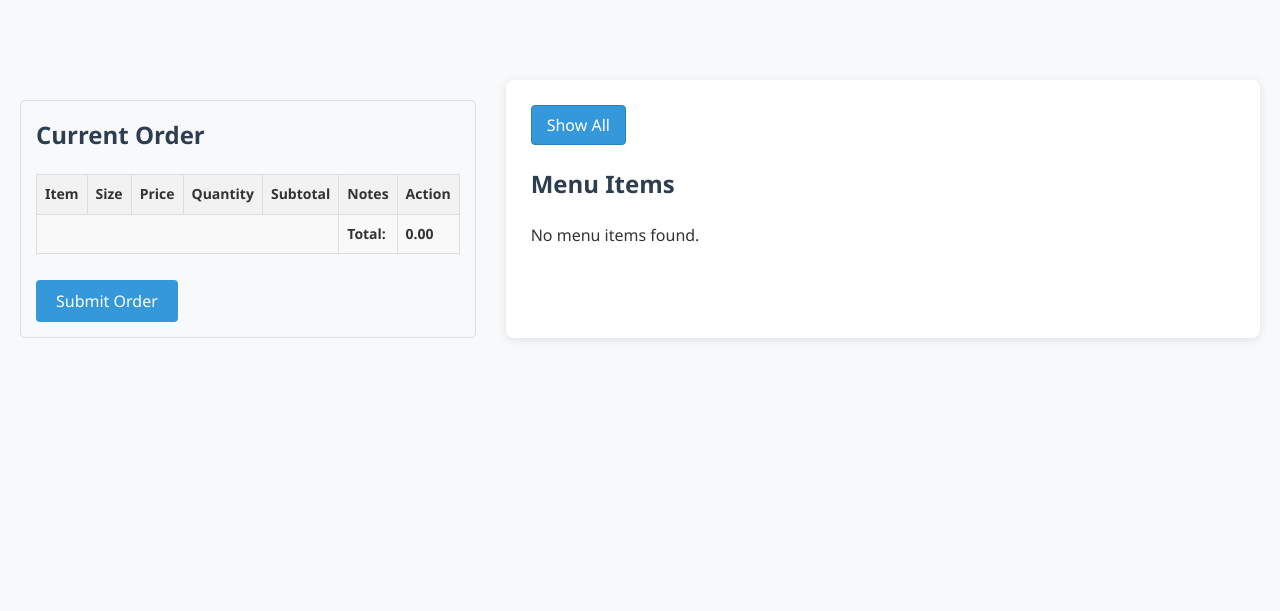
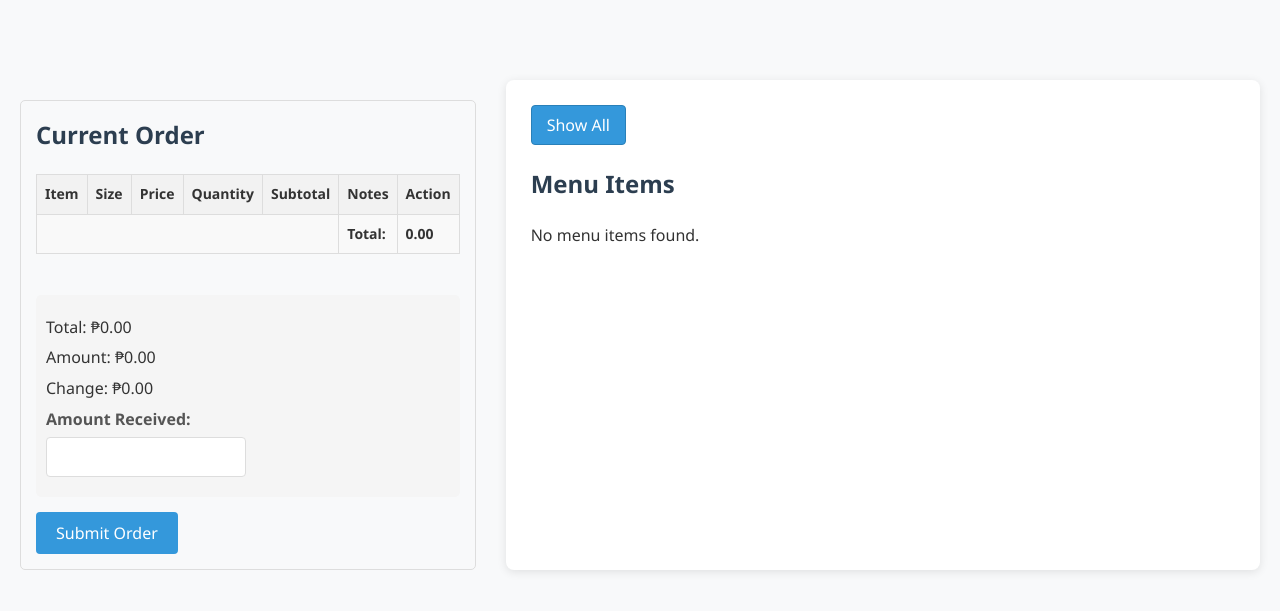
Before and after one commit to janz420/htdocs, a PHP site: page / in a window 1280 px wide. Shown: the top 611 px of the page. Run offline with PHP 8.4, Linux system fonts and the light colour scheme; data that the repository does not hold is empty.

Commit message:
New Update

```diff
--- a/admin/update.php
+++ b/admin/update.php
@@ -14,9 +14,9 @@ if($_POST){
     $menu->food_solo_price = $_POST['price2'] ?? null;
 
     if($menu->update()){
-        header("Location: index.php?message=Customer+updated");
+        header("Location: add.php?message=Customer+updated");
     } else{
-        header("Location: index.php?error=Unable+to+update+customer");
+        header("Location: add.php?error=Unable+to+update+customer");
     }
 }
 ?>
--- a/admin/update_form.php
+++ b/admin/update_form.php
@@ -39,7 +39,7 @@ $menu->readOne();
             </div>
 
             <button type="submit" class="btn">Update Menu</button>
-            <a href="index.php" class="btn btn-cancel">Cancel</a>
+            <a href="add.php" class="btn btn-cancel">Cancel</a>
         </form>
     </div>
 </body>
--- a/assets/css/main.css
+++ b/assets/css/main.css
@@ -127,7 +127,7 @@ input[type="number"] {
     border-radius: 4px;
     font-size: 16px;
     transition: border 0.3s;
-    width: 50%;
+    width: 80px;
 }
 
 input:focus {
--- a/assets/css/order.css
+++ b/assets/css/order.css
@@ -91,7 +91,7 @@
             position: fixed;
             bottom: 0;
             left: 0;
-            right: 0;
+            right: 70%;
             background: #f8f9fa;
             padding: 15px;
             box-shadow: 0 -2px 10px rgba(0,0,0,0.1);
@@ -126,3 +126,37 @@
 .menu-item-card > * {
     pointer-events: none; /* Allows clicks to pass through to the card */
 }
+
+
+
+.payment-section {
+    margin: 15px 0;
+    padding: 10px;
+    background: #f5f5f5;
+    border-radius: 5px;
+}
+
+.payment-section .form-group {
+    margin-bottom: 10px;
+}
+
+.payment-section label {
+    display: block;
+    margin-bottom: 5px;
+    font-weight: bold;
+}
+
+.payment-details {
+    margin-top: 10px;
+    font-size: 16px;
+}
+
+.payment-details div {
+    margin: 5px 0;
+}
+
+#payment-amount {
+    width: 100%;
+    padding: 8px;
+    font-size: 16px;
+}
--- a/assets/js/order.js
+++ b/assets/js/order.js
@@ -9,6 +9,12 @@ document.addEventListener('DOMContentLoaded', function() {
     const cancelButton = document.getElementById('cancel-selection');
     const addToOrderButton = document.getElementById('add-to-order');
     const priceOptions = document.querySelectorAll('.price-option');
+
+    const paymentAmountInput = document.getElementById('payment-amount');
+    const displayTotal = document.getElementById('display-total');
+    const displayAmount = document.getElementById('display-amount');
+    const displayChange = document.getElementById('display-change');
+
 
     let orderItems = JSON.parse(localStorage.getItem('orderItems')) || [];
     let currentSelectedItem = null;
@@ -28,6 +34,17 @@ document.addEventListener('DOMContentLoaded', function() {
             // Update active button styling
             categoryFilterButtons.forEach(btn => btn.classList.remove('active'));
             this.classList.add('active');
+
+            // Reset selection panel state
+            selectionPanel.style.display = 'none';
+            document.querySelectorAll('.menu-item-card').forEach(item => {
+                item.classList.remove('selected');
+            });
+
+            // Reset price options visibility (important!)
+            document.querySelector('.price-options').style.display = 'block';
+            document.getElementById('regular-option').style.display = 'block';
+            document.getElementById('solo-option').style.display = 'block';
 
             // Load menu items via AJAX
             fetch(`filter_menu.php?category=${category}`)
@@ -82,6 +99,11 @@ document.addEventListener('DOMContentLoaded', function() {
         const soloOption = document.getElementById('solo-option');
         const priceOptionsContainer = document.querySelector('.price-options');
 
+        // Always show the container first, then hide if needed
+        priceOptionsContainer.style.display = 'block';
+        regularOption.style.display = 'block';
+        soloOption.style.display = 'block';
+
         // Reset all options
         document.querySelectorAll('.price-option').forEach(option => option.classList.remove('selected'));
 
@@ -94,7 +116,6 @@ document.addEventListener('DOMContentLoaded', function() {
             soloOption.textContent = 'Small';
             regularOption.classList.add('selected');
             soloOption.style.display = currentSelectedItem.soloPrice ? 'block' : 'none';
-            //priceOptionsContainer.style.display = 'block';
         }
         else if (currentItemCategory === 3) { // Addon
             currentSelectedSize = 'Addon';
@@ -111,7 +132,6 @@ document.addEventListener('DOMContentLoaded', function() {
             soloOption.textContent = 'Solo';
             regularOption.classList.add('selected');
             soloOption.style.display = currentSelectedItem.soloPrice ? 'block' : 'none';
-            //priceOptionsContainer.style.display = 'block';
         }
 
         // Reset quantity and notes
@@ -190,7 +210,7 @@ document.addEventListener('DOMContentLoaded', function() {
             item.classList.remove('selected');
         });
     });
-
+    paymentAmountInput.addEventListener('input', updatePaymentInfo);
     function updateOrderTable() {
         // Clear the table
         orderTableBody.innerHTML = '';
@@ -220,6 +240,7 @@ document.addEventListener('DOMContentLoaded', function() {
 
             // Add to total
             orderTotal += item.subtotal;
+            updatePaymentInfo();
         });
 
         // Update total
@@ -298,110 +319,19 @@ document.addEventListener('DOMContentLoaded', function() {
         }
     });
 
+    // Update the printOrder function to include payment info
     function printOrder(orderItems, orderTotal) {
         return new Promise((resolve) => {
-            // Create a printer-friendly HTML
+            const paymentAmount = parseFloat(paymentAmountInput.value) || 0;
+            const change = paymentAmount - orderTotal;
+
             const printContent = `
             <!DOCTYPE html>
             <html>
             <head>
                 <title>Order Receipt</title>
                 <style>
-                    @page {
-                        size: 58mm 210mm;
-                        margin: 0;
-                        padding: 0;
-                    }
-                    body {
-                        font-family: 'Arial Narrow', 'Courier New', monospace;
-                        font-weight: bold;
-                        font-size: 10px;
-                        width: 58mm;
-                        margin: 0;
-                        padding: 2mm;
-                        line-height: 1.2;
-                    }
-                    .receipt-header {
-                        text-align: center;
-                        margin-bottom: 3px;
-                        padding-bottom: 3px;
-                        border-bottom: 1px dashed #000;
-                    }
-                    .receipt-title {
-                        font-weight: bold;
-                        font-size: 11px;
-                        margin-bottom: 2px;
-                        text-transform: uppercase;
-                    }
-                    .receipt-date {
-                        font-weight: bold;
-                        font-size: 9px;
-                        margin-bottom: 3px;
-                    }
-                    table {
-                        width: 100%;
-                        border-collapse: collapse;
-                        margin-bottom: 5px;
-                        table-layout: fixed;
-                    }
-                    th {
-                        text-align: left;
-                        border-bottom: 1px dashed #000;
-                        padding: 1px 0;
-                        font-weight: bold;
-                        font-size: 10px;
-                    }
-                    td {
-                        padding: 1px 0;
-                        vertical-align: top;
-                        font-size: 10px;
-                        overflow: hidden;
-                        text-overflow: ellipsis;
-                    }
-                    .col-item {
-                        width: 28%;
-                    }
-                    .col-size {
-                        width: 12%;
-                    }
-                    .col-qty {
-                        width: 10%;
-                        text-align: center;
-                    }
-                    .col-price {
-                        width: 18%;
-                        text-align: right;
-                        padding-right: 5px;
-                    }
-                    .col-notes {
-                        width: 30%;
-                        word-break: break-word;
-                        padding-left: 3px;
-                    }
-                    .total-row {
-                        font-weight: bold;
-                        border-top: 1px dashed #000;
-                        font-size: 10px;
-                    }
-                    .footer {
-                        text-align: center;
-                        margin-top: 5px;
-                        font-size: 8px;
-                        padding-top: 3px;
-                        border-top: 1px dashed #000;
-                    }
-                    .text-right {
-                        text-align: right;
-                    }
-                    .text-center {
-                        text-align: center;
-                    }
-                    .cut-line {
-                        text-align: center;
-                        margin: 5px 0;
-                        font-size: 10px;
-                        white-space: nowrap;
-                    }
+                    /* ... (existing styles) ... */
                 </style>
             </head>
             <body>
@@ -437,6 +367,16 @@ document.addEventListener('DOMContentLoaded', function() {
                             <td>Total:</td>
                             <td class="text-right">₱${orderTotal.toFixed(2)}</td>
                         </tr>
+                        <tr>
+                            <td colspan="3"></td>
+                            <td>Amount:</td>
+                            <td class="text-right">₱${paymentAmount.toFixed(2)}</td>
+                        </tr>
+                        <tr>
+                            <td colspan="3"></td>
+                            <td>Change:</td>
+                            <td class="text-right">₱${change >= 0 ? change.toFixed(2) : '0.00'}</td>
+                        </tr>
                     </tfoot>
                 </table>
 
@@ -448,7 +388,6 @@ document.addEventListener('DOMContentLoaded', function() {
                 </div>
 
                 <script>
-                    // Automatically trigger print when loaded
                     window.onload = function() {
                         setTimeout(function() {
                             window.print();
@@ -474,4 +413,16 @@ document.addEventListener('DOMContentLoaded', function() {
             };
         });
     }
+    function updatePaymentInfo() {
+        const orderTotal = orderItems.reduce((sum, item) => sum + item.subtotal, 0);
+        const paymentAmount = parseFloat(paymentAmountInput.value) || 0;
+        const change = paymentAmount - orderTotal;
+
+        displayTotal.textContent = `₱${orderTotal.toFixed(2)}`;
+        displayAmount.textContent = `₱${paymentAmount.toFixed(2)}`;
+        displayChange.textContent = `₱${change >= 0 ? change.toFixed(2) : '0.00'}`;
+
+        // Highlight change if negative (insufficient payment)
+        displayChange.style.color = change < 0 ? 'red' : '';
+    }
 });
--- a/index.php
+++ b/index.php
@@ -15,7 +15,7 @@ $stmt_categories = $menu->readCategories();
     <meta charset="UTF-8">
     <link rel="icon" href="/assets/images/favicon.ico" type="image/x-icon" />
     <meta name="viewport" content="width=device-width, initial-scale=1.0">
-    <title>Tupad Balay Counter</title>
+    <title>TUPAD BALAY Cashier</title>
     <link rel="stylesheet" href="assets/css/main.css">
     <link rel="stylesheet" href="assets/css/order.css">
     <link rel="stylesheet" href="https://cdnjs.cloudflare.com/ajax/libs/font-awesome/4.7.0/css/font-awesome.min.css">
@@ -33,7 +33,7 @@ $stmt_categories = $menu->readCategories();
                         <th>Item</th>
                         <th>Size</th>
                         <th>Price</th>
-                        <th>Quantity</th>
+                        <th style="width:12%">Quantity</th>
                         <th>Subtotal</th>
                         <th>Notes</th>
                         <th>Action</th>
@@ -51,6 +51,18 @@ $stmt_categories = $menu->readCategories();
                 </tfoot>
             </table>
             <br>
+            <!-- Add this after the order table but before the submit button -->
+            <div class="payment-section">
+                <div class="payment-details">
+                    <div>Total: <span id="display-total">₱0.00</span></div>
+                    <div>Amount: <span id="display-amount">₱0.00</span></div>
+                    <div>Change: <span id="display-change">₱0.00</span></div>
+                </div>
+                <div class="form-group">
+                    <label for="payment-amount">Amount Received:</label>
+                    <input type="number" style="width:200px;" id="payment-amount" min="0" step="0.01" class="form-control">
+                </div>
+            </div>
             <button class="btn btn-primary" id="submit-order">Submit Order</button>
         </div>
 
@@ -138,11 +150,11 @@ $stmt_categories = $menu->readCategories();
         </div>
         <div class="form-group">
             <label for="quantity">Quantity:</label>
-            <input type="number" id="quantity" min="1" value="1" width=20% class="form-control">
+            <input type="number" id="quantity" min="1" value="1" class="form-control">
         </div>
         <div class="form-group">
             <label for="notes">Notes:</label>
-            <textarea id="notes" class="form-control" placeholder="Special instructions..."></textarea>
+            <textarea id="notes" style="height: 80px; width: 218px;" class="form-control" placeholder="Special instructions..."></textarea>
         </div>
         <div class="action-buttons">
             <button class="btn btn-secondary" id="cancel-selection">Cancel</button>
```
Also changed, not shown: admin/add.php (+1 -29 lines), admin/header.php (added, +30 -0 lines), admin/index.php (+1 -29 lines).
